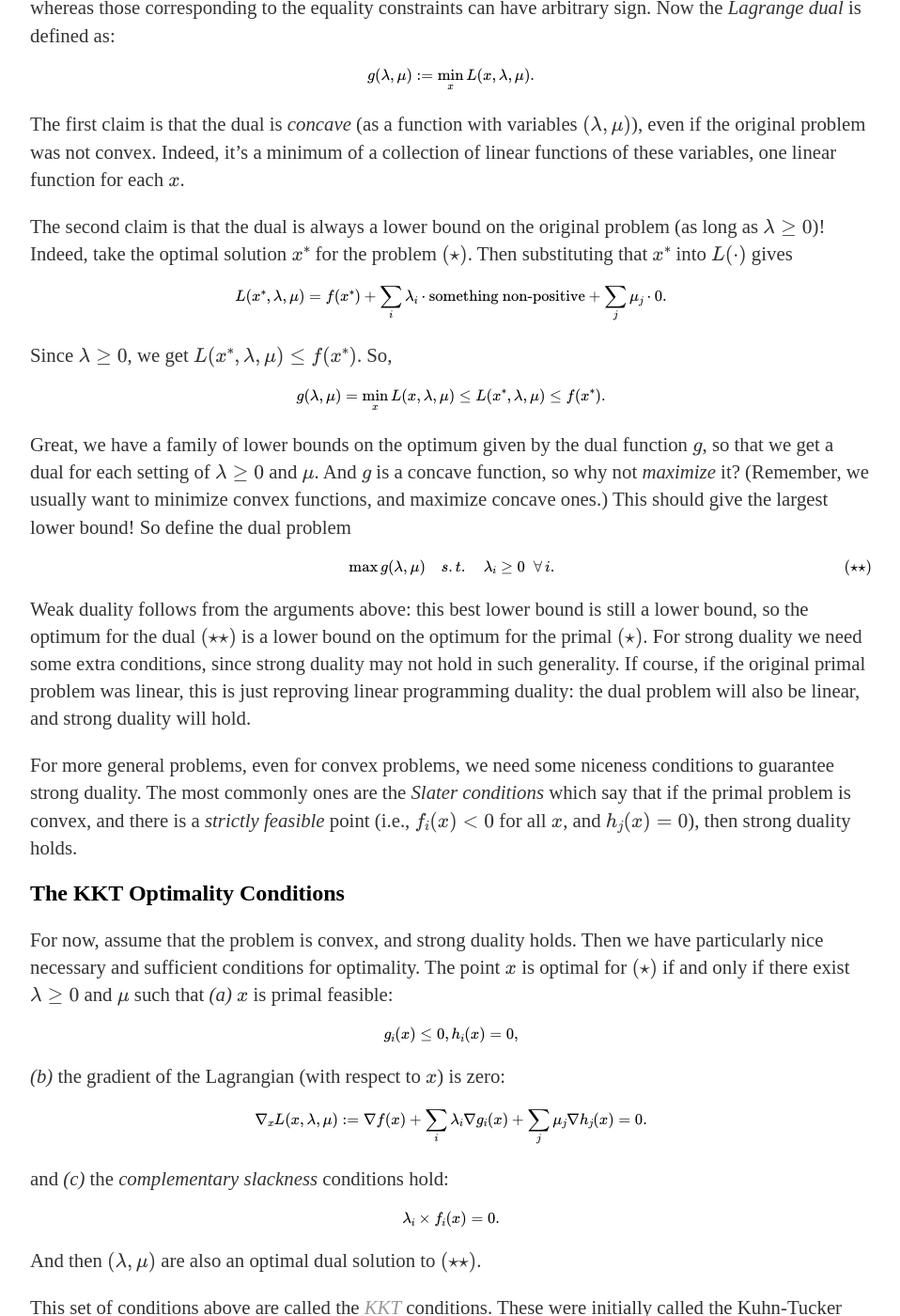
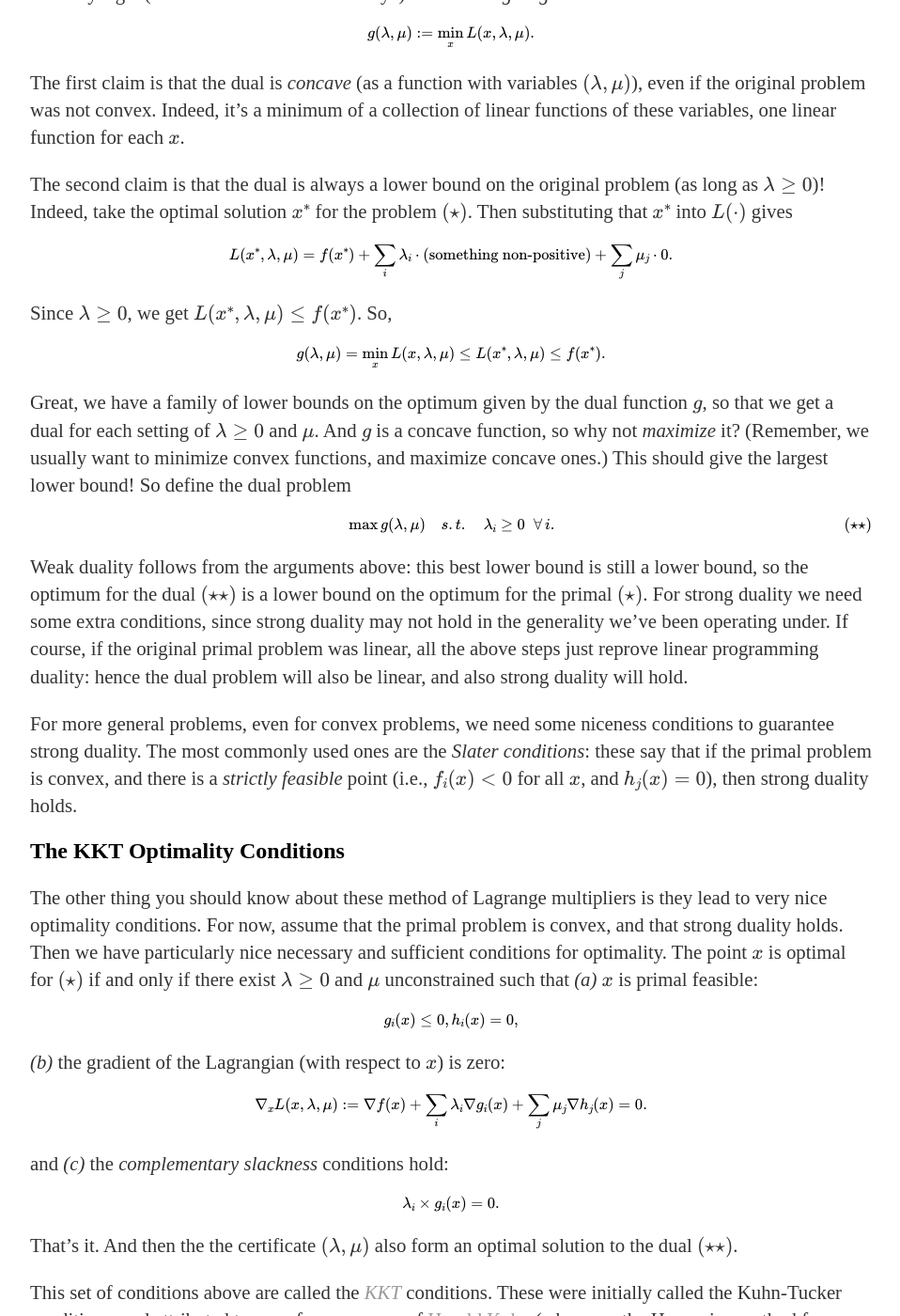
Before and after one commit to cmualgos/cmualgos.github.io, a Jekyll site: the page built from _posts/2018-10-26-online-meets-md.md, in a window 1280 px wide and 1400 px high, scrolled down 792 px. Shown: the whole window at 94% size, without its empty margins (160-1118 px from the left). Built offline with Jekyll 4.4.1, drawn with Linux system fonts in a browser that asks for light colours; formulas are drawn with MathJax 3; some of the changed text lies outside the part shown.

Commit message:
Notes for KKT

```diff
--- a/_posts/2018-10-26-online-meets-md.md
+++ b/_posts/2018-10-26-online-meets-md.md
@@ -15,10 +15,10 @@ Consider the constrained problem with some $m_1$ inequality constraints,
 and $m_2$ equality constraints:
 
 $$
-\begin{align}
- \min & f(x) \tag{$\star$} \\
- \text{ subject to } g_i(x) &\leq 0 \forall\, i \in [m_1] \\
- h_j(x) &= 0 \forall j.
+\begin{alignat}{2}
+ \min & f(x) && \tag{$\star$} \\
+ \text{ subject to } g_i(x) &\leq 0 &\qquad \qquad &\forall\, i \in [m_1] \notag\\
+ h_j(x) &= 0 && \forall j. \notag
 \end{align}
 $$
 
@@ -48,8 +48,8 @@ original problem (as long as $\lambda \geq 0$)! Indeed, take the optimal
 solution $x^\*$ for the problem $(\star)$. Then substituting that $x^\*$
 into $L(\cdot)$ gives
 
-$$ L(x^*,\lambda, \mu) = f(x^*) + \sum_i \lambda_i \cdot \text{something
-non-positive} + \sum_j \mu_j \cdot 0. $$
+$$ L(x^*,\lambda, \mu) = f(x^*) + \sum_i \lambda_i \cdot \text{(something
+non-positive)} + \sum_j \mu_j \cdot 0. $$
 
 Since $\lambda \geq 0$, we get $L(x^\*,\lambda, \mu) \leq f(x^\*)$. So,
 
@@ -65,7 +65,7 @@ dual problem
 
 $$
 \begin{align}
-\max g(\lambda, \mu) \quad s.t. \quad \lambda_i \geq 0 \;\; \forall
+ \max g(\lambda, \mu) \quad s.t. \quad \lambda_i \geq 0 \;\; \forall
 \, i.  \tag{$\star\star$}
 \end{align}
 $$
@@ -73,23 +73,27 @@ $$
 Weak duality follows from the arguments above: this best lower bound is
 still a lower bound, so the optimum for the dual $(\star\star)$ is a
 lower bound on the optimum for the primal $(\star)$. For strong duality
-we need some extra conditions, since strong duality may not hold in such
-generality. If course, if the original primal problem was linear, this
-is just reproving linear programming duality: the dual problem will also
-be linear, and strong duality will hold.
+we need some extra conditions, since strong duality may not hold in the
+generality we've been operating under. If course, if the original primal
+problem was linear, all the above steps just reprove linear programming
+duality: hence the dual problem will also be linear, and also strong
+duality will hold.
 
 For more general problems, even for convex problems, we need some
-niceness conditions to guarantee strong duality. The most commonly ones
-are the _Slater conditions_ which say that if the primal problem is
+niceness conditions to guarantee strong duality. The most commonly used
+ones are the _Slater conditions_: these say that if the primal problem is
 convex, and there is a _strictly feasible_ point (i.e., $f_i(x) < 0$ for
 all $x$, and $h_j(x) = 0$), then strong duality holds.
 
 ## The KKT Optimality Conditions
 
-For now, assume that the problem is convex, and strong duality holds.
-Then we have particularly nice necessary and sufficient conditions for
-optimality. The point $x$ is optimal for $(\star)$ if and only if there
-exist $\lambda \geq 0$ and $\mu$ such that *(a)* $x$ is primal feasible:
+The other thing you should know about these method of Lagrange
+multipliers is they lead to very nice optimality conditions. For now,
+assume that the primal problem is convex, and that strong duality
+holds. Then we have particularly nice necessary and sufficient
+conditions for optimality. The point $x$ is optimal for $(\star)$ if and
+only if there exist $\lambda \geq 0$ and $\mu$ unconstrained such that
+*(a)* $x$ is primal feasible:
 
 $$ g_i(x) \leq 0, h_i(x) = 0, $$
 
@@ -99,10 +103,10 @@ $$ \nabla_x L(x,\lambda, \mu) := \nabla f(x) + \sum_i \lambda_i \nabla g_i(x) +
 
 and *(c)* the _complementary slackness_ conditions hold:
 
-$$ \lambda_i \times f_i(x) = 0. $$
+$$ \lambda_i \times g_i(x) = 0. $$
 
-And then $(\lambda, \mu)$ are also an optimal dual solution to
-$(\star\star)$.
+That's it. And then the the certificate $(\lambda, \mu)$ also form an
+optimal solution to the dual $(\star\star)$.
 
 This set of conditions above are called the
 [_KKT_](https://en.wikipedia.org/wiki/Karush%E2%80%93Kuhn%E2%80%93Tucker_conditions)
```
Also changed, not shown: other parts of _posts/2018-10-26-online-meets-md.md (+2 -2 lines).
